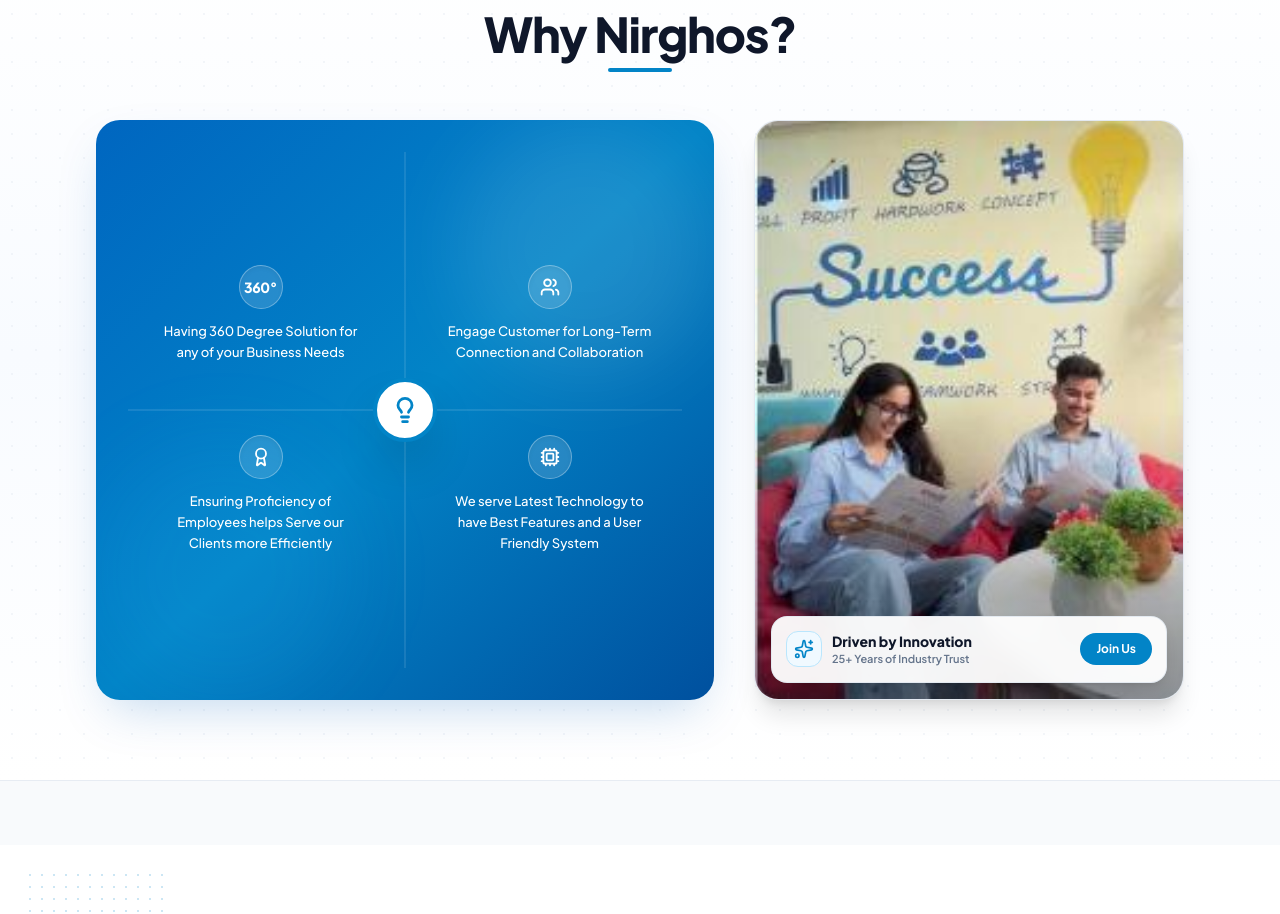
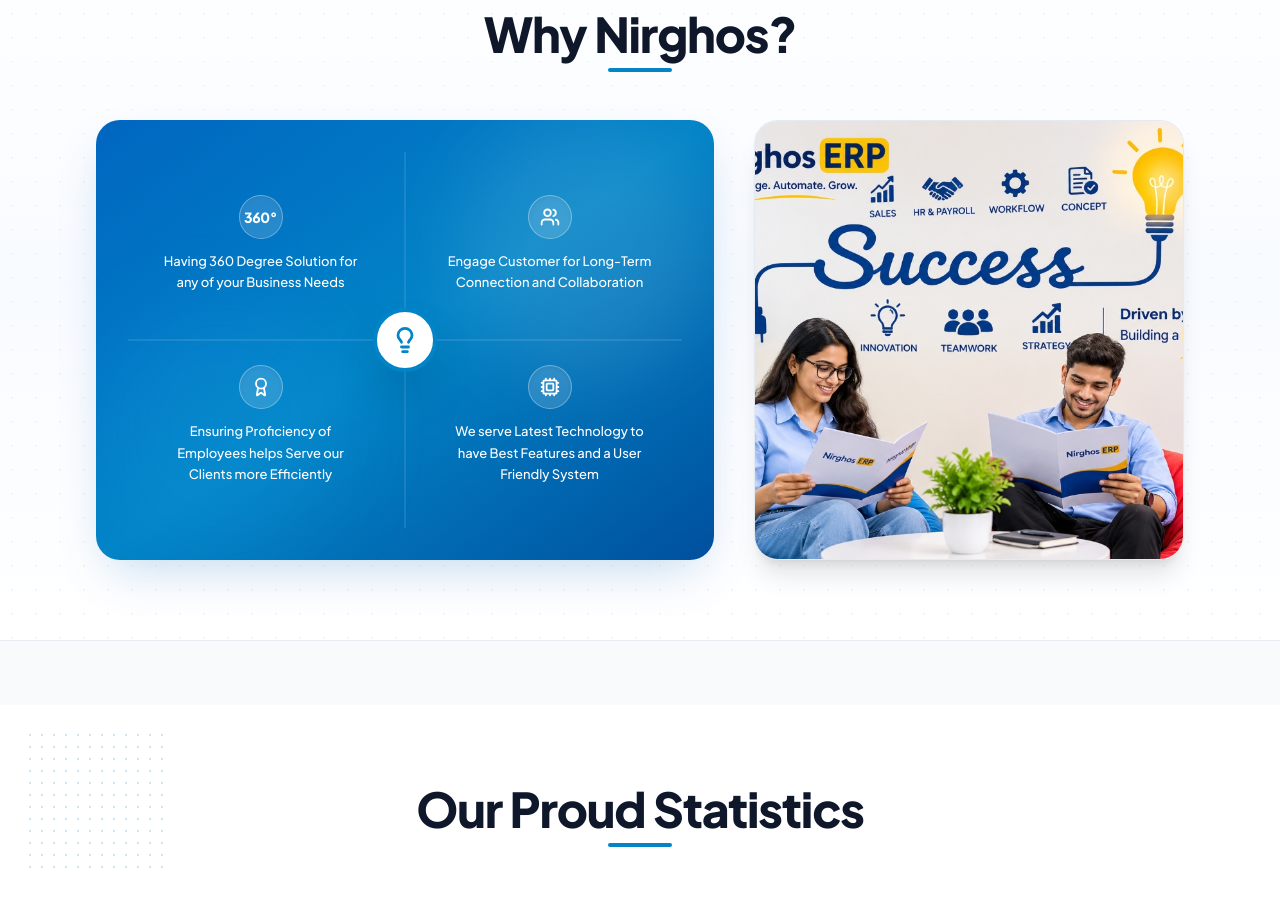
Before and after one commit to bhardakuldip0107-cell/nirghos-erp, a React (Vite) app: page / in a window 1280 px wide. Shown: the part 3440-4354 px from the top of the page. Built offline with nearby package versions, Linux system fonts and the light colour scheme.

Commit message:
feat(home): update Why Nirghos section with user provided official team innovation graphic

```diff
--- a/src/pages/Home/Home.jsx
+++ b/src/pages/Home/Home.jsx
@@ -1514,38 +1514,12 @@ export const Home = () => {
             </div>
 
             {/* Right Column: Office Success Culture & Team Photo Card */}
-            <div className="lg:col-span-5 relative rounded-3xl overflow-hidden border border-slate-200/90 shadow-xl bg-slate-50 group min-h-[380px] sm:min-h-[440px] flex items-center justify-center">
+            <div className="lg:col-span-5 relative rounded-3xl overflow-hidden border border-slate-200/90 shadow-xl bg-white group min-h-[380px] sm:min-h-[440px] flex items-center justify-center">
               <img
                 src="/why-nirghos-team.jpg"
                 alt="Why Nirghos Team Culture and Success"
                 className="w-full h-full object-cover select-none transition-transform duration-500 group-hover:scale-105"
               />
-              <div className="absolute inset-0 bg-gradient-to-t from-slate-950/40 via-transparent to-transparent pointer-events-none"></div>
-
-              {/* Floating Success Pill Badge at Bottom */}
-              <div className="absolute bottom-4 left-4 right-4 bg-white/95 backdrop-blur-md border border-slate-200/90 rounded-2xl shadow-lg p-3 sm:p-3.5 flex items-center justify-between gap-3">
-                <div className="flex items-center gap-2.5">
-                  <div className="w-9 h-9 rounded-xl bg-sky-50 border border-sky-200 text-[#0284c7] flex items-center justify-center shrink-0">
-                    <Sparkles className="w-5 h-5" />
-                  </div>
-                  <div className="flex flex-col text-left">
-                    <span className="text-xs sm:text-sm font-black text-slate-900 leading-tight">
-                      Driven by Innovation
-                    </span>
-                    <span className="text-[10px] sm:text-[11px] font-semibold text-slate-500">
-                      25+ Years of Industry Trust
-                    </span>
-                  </div>
-                </div>
-
-                <button
-                  type="button"
-                  onClick={() => setIsDemoModalOpen(true)}
-                  className="px-4 py-2 rounded-full bg-[#0284c7] hover:bg-[#0369a1] text-white text-xs font-bold transition-all shadow-xs cursor-pointer shrink-0"
-                >
-                  Join Us
-                </button>
-              </div>
             </div>
 
           </div>
```
Also changed, not shown: public/why-nirghos-team.jpg.
